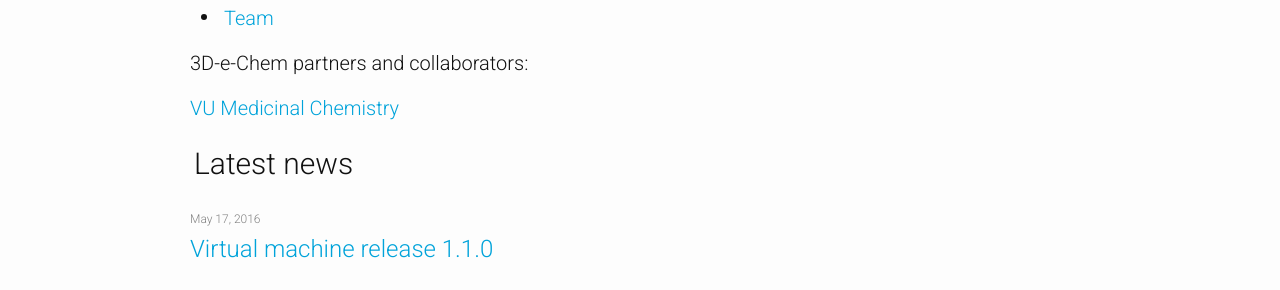
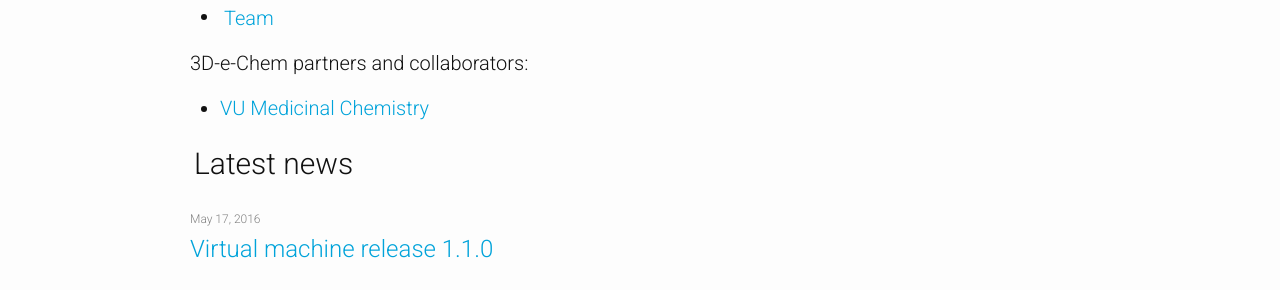
Before and after one commit to 3D-e-Chem/3D-e-Chem.github.io, a Jekyll site: the page built from index.html, in a window 1280 px wide. Shown: the part 321-611 px from the top of the page. Built offline with Jekyll 4.4.1, drawn with Linux system fonts in a browser that asks for light colours; a style sheet for code colours, icons or effects is not loaded.

Commit message:
Update index.html

```diff
--- a/index.html
+++ b/index.html
@@ -19,7 +19,9 @@ layout: default
 
 <p>3D-e-Chem partners and collaborators:</p>
 
-<p><a href="http://www.chem.vu.nl/en/research/division-of-medicinal-chemistry/">VU Medicinal Chemistry</a></p>
+<ul>
+<li><a href="http://www.chem.vu.nl/en/research/division-of-medicinal-chemistry/">VU Medicinal Chemistry</a></li>
+</ul>
 
 {% include latestnews.html %}
 
```
